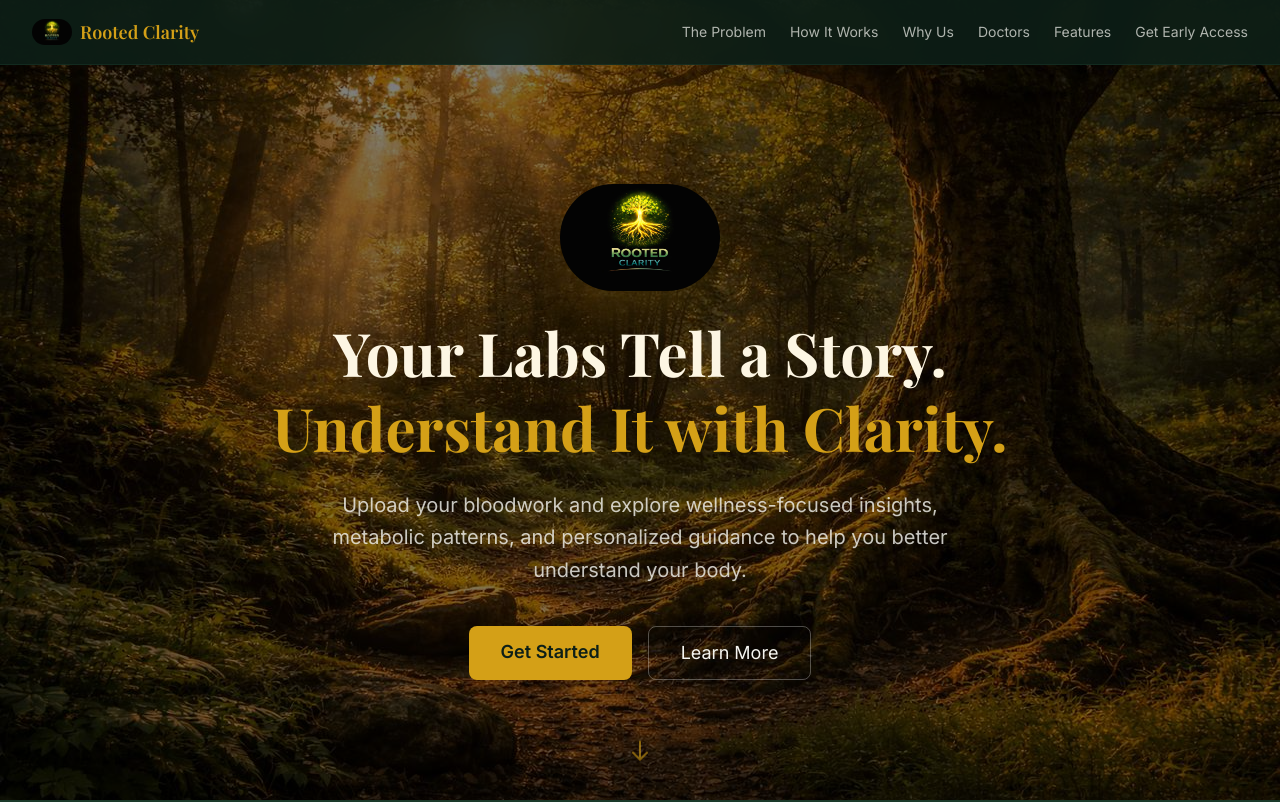
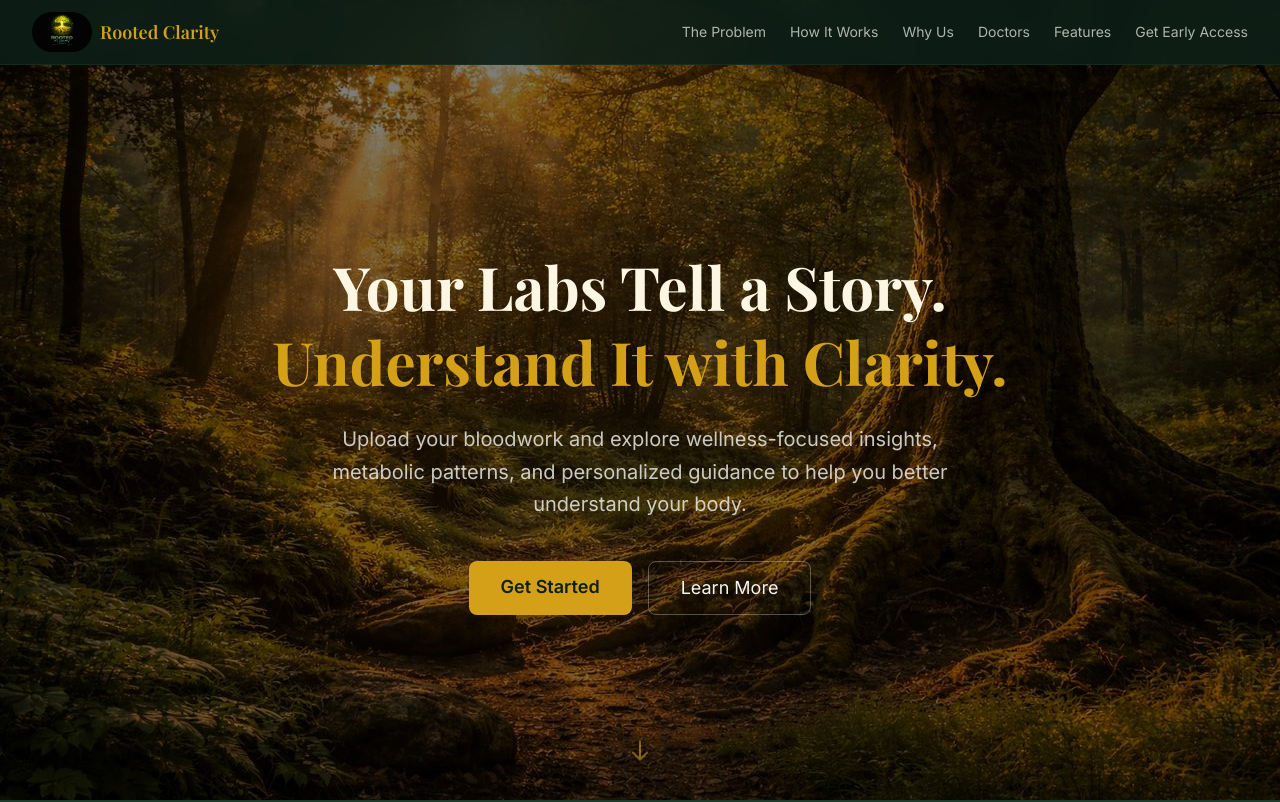
Before and after one commit to Sherryfarmshop/rooted-clarity-website, a Next.js app: page / in a window 1280 px wide. Shown: the top 802 px of the page. Built offline with nearby package versions, Linux system fonts and the light colour scheme; a web font is replaced by a local one.

Commit message:
Add hero background image - forest with golden roots

```diff
--- a/src/components/Hero.tsx
+++ b/src/components/Hero.tsx
@@ -15,15 +15,6 @@ export default function Hero() {
       <div className="absolute inset-0 bg-black/50" />
 
       <div className="relative z-10 flex flex-col items-center gap-6 max-w-3xl">
-        <Image
-          src="/images/logo.jpg"
-          alt="Rooted Clarity — Tree of Life"
-          width={160}
-          height={160}
-          className="rounded-full shadow-2xl shadow-gold/20"
-          priority
-        />
-
         <h1 className="text-4xl sm:text-5xl md:text-6xl font-bold text-cream leading-tight">
           Your Labs Tell a Story.{" "}
           <span className="text-gold">Understand It with Clarity.</span>
--- a/src/components/Navbar.tsx
+++ b/src/components/Navbar.tsx
@@ -23,8 +23,8 @@ export default function Navbar() {
             <Image
               src="/images/logo.jpg"
               alt="Rooted Clarity"
-              width={40}
-              height={40}
+              width={60}
+              height={60}
               className="rounded-full"
             />
             <span className="font-[family-name:var(--font-playfair)] text-gold text-lg font-semibold hidden sm:inline">
```
